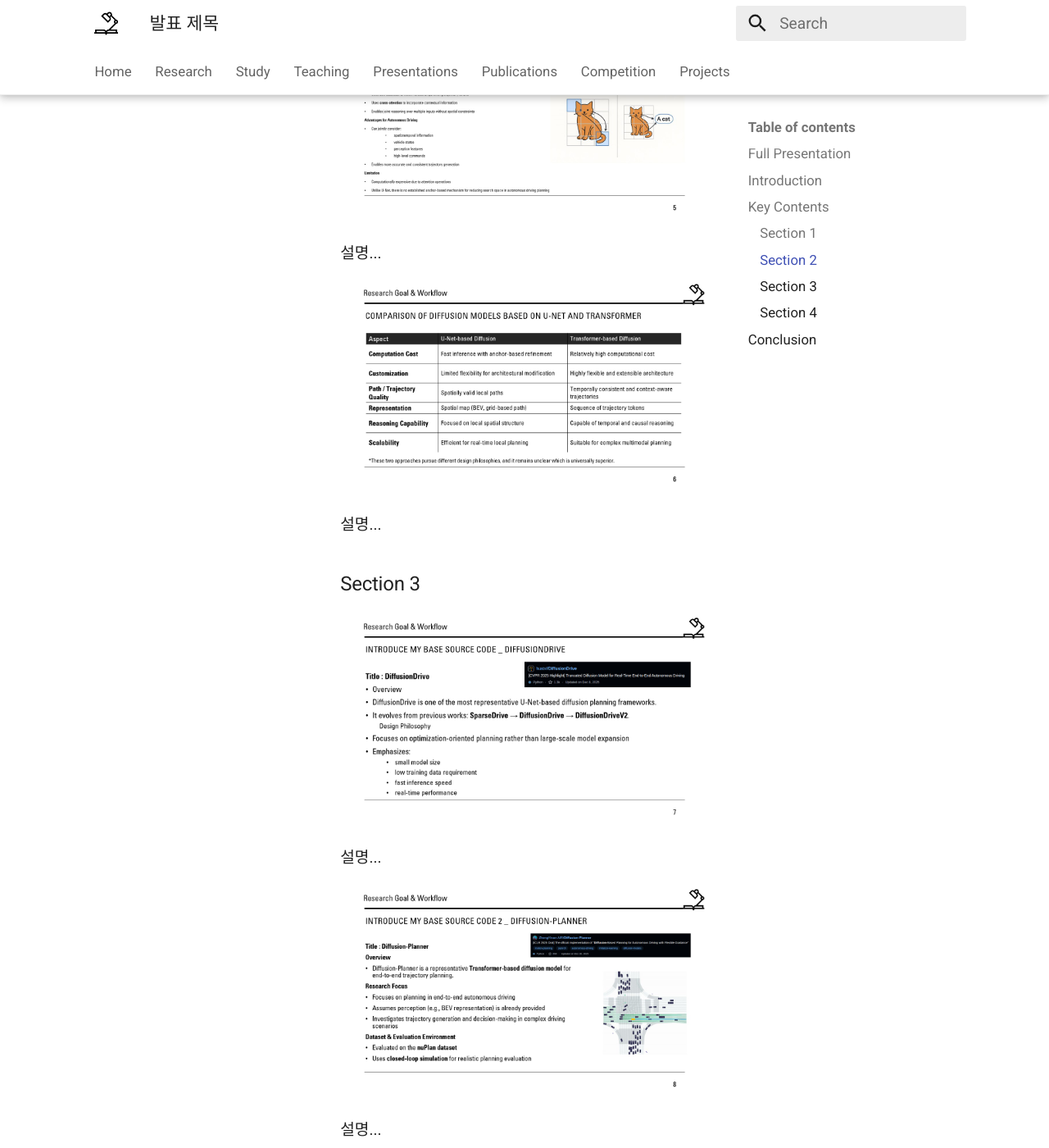
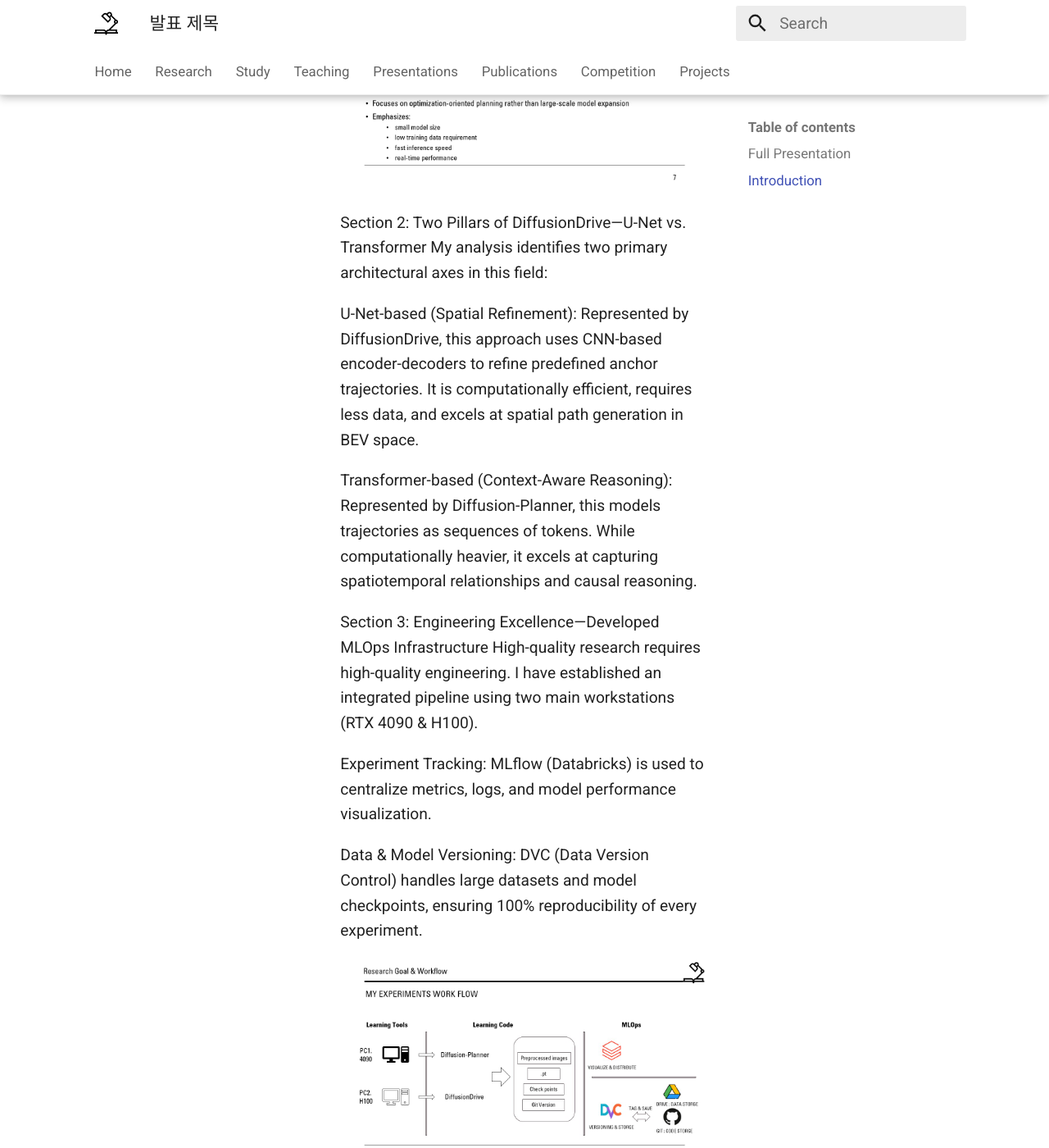
Before and after one commit to YSH-research/YSH-research.github.io, an MkDocs documentation site: the page built from docs/Presentations/assets/2026-01-29/2026-01-29.md, in a window 1280 px wide and 1400 px high, scrolled down 3294 px. Shown: the whole window at 82% size. Built offline with MkDocs 1.6.1 and Material for MkDocs 9.7.7, drawn with Linux system fonts in a browser that asks for light colours; some of the changed text lies outside the part shown.

```diff
--- a/docs/Presentations/assets/2026-01-29/2026-01-29.md
+++ b/docs/Presentations/assets/2026-01-29/2026-01-29.md
@@ -12,78 +12,52 @@
 
 ## Introduction
 
-![Slide 1](Slide1.jpg)
+Title: **Beyond Regression: Why Diffusion Models are the Future of E2E Autonomous Driving Planning**
 
-서론 설명...
-
-![Slide 2](Slide2.jpg)
-
-설명...
-
----
-
-## Key Contents
-
-### Section 1
-
-![Slide 3](Slide3.jpg)
-
-설명...
+Introduction In the rapidly evolving landscape of End-to-End (E2E) autonomous driving, the shift from simple regression-based planning to generative modeling is opening new doors. My recent research focuses on leveraging Diffusion Models to overcome the limitations of conventional planning and building a robust MLOps infrastructure to support these complex experiments.
 
 ![Slide 4](Slide4.jpg)
 
-설명...
+Section 1: The Shift to Diffusion-Based Planning
+Why move toward Diffusion? Traditional Autoregressive (Regression-based) models often suffer from "mean prediction" issues—averaging out possible paths in multimodal distributions—and accumulate errors over time.
+
+Diffusion Models offer a superior alternative by:
+
+Refining the entire trajectory simultaneously through iterative denoising.
+
+Enabling multimodal planning, allowing the vehicle to consider multiple diverse and valid paths.
+
+Supporting RL Fine-tuning, which makes it easier to directly optimize planning quality compared to models like VAD or UniAD.
 
 ![Slide 5](Slide5.jpg)
-
-설명...
-
-### Section 2
-
 ![Slide 6](Slide6.jpg)
-
-설명...
-
 ![Slide 7](Slide7.jpg)
-
-설명...
-
 ![Slide 8](Slide8.jpg)
-
-설명...
-
-### Section 3
-
 ![Slide 9](Slide9.jpg)
 
-설명...
+Section 2: Two Pillars of DiffusionDrive—U-Net vs. Transformer
+My analysis identifies two primary architectural axes in this field:
 
-![Slide 10](Slide10.jpg)
+U-Net-based (Spatial Refinement): Represented by DiffusionDrive, this approach uses CNN-based encoder-decoders to refine predefined anchor trajectories. It is computationally efficient, requires less data, and excels at spatial path generation in BEV space.
 
-설명...
+Transformer-based (Context-Aware Reasoning): Represented by Diffusion-Planner, this models trajectories as sequences of tokens. While computationally heavier, it excels at capturing spatiotemporal relationships and causal reasoning.
 
-![Slide 11](Slide11.jpg)
+Section 3: Engineering Excellence—Developed MLOps Infrastructure
+High-quality research requires high-quality engineering. I have established an integrated pipeline using two main workstations (RTX 4090 & H100).
 
-설명...
+Experiment Tracking: MLflow (Databricks) is used to centralize metrics, logs, and model performance visualization.
 
-### Section 4
+Data & Model Versioning: DVC (Data Version Control) handles large datasets and model checkpoints, ensuring 100% reproducibility of every experiment.
 
 ![Slide 12](Slide12.jpg)
-
-설명...
-
 ![Slide 13](Slide13.jpg)
-
-설명...
-
 ![Slide 14](Slide14.jpg)
 
-설명...
+Section 4: Future Research Directions
+Moving forward, my goal is to surpass current benchmarks through:
 
----
+Reinforcement Learning-based Fine-tuning as a major contribution.
 
-## Conclusion
+Integrating LLM/VLM for Explainable E2E, generating semantic justifications for driving decisions.
 
-![Slide 15](Slide15.jpg)
-
-결론 설명...
+Hybrid architectures combining CNNs and Transformers to balance efficiency and reasoning power.
```
